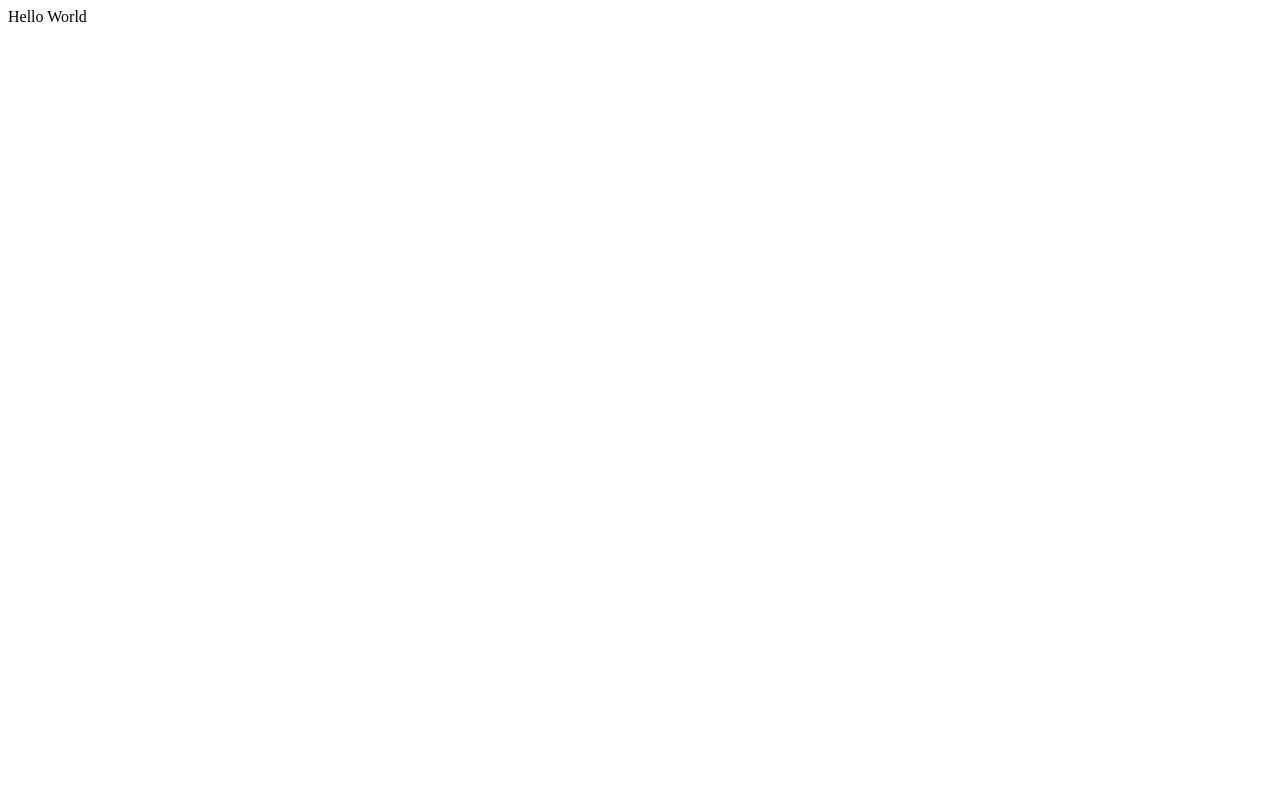
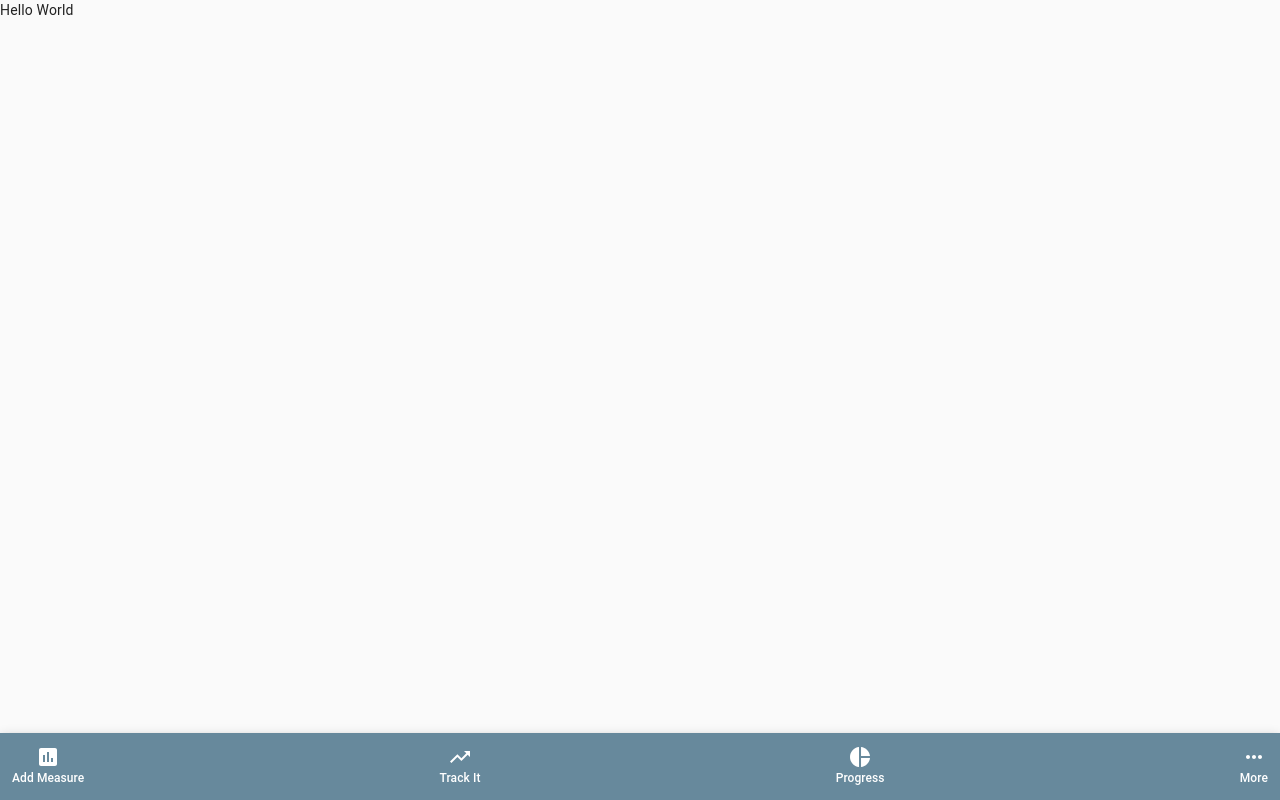
Before and after one commit to martinnajjar12/calories-frontend, a React (Create React App) app: page / in a window 1280 px wide. Built offline with nearby package versions, Linux system fonts and the light colour scheme.

Commit message:
Add a navigation bar

```diff
--- a/src/App.js
+++ b/src/App.js
@@ -1,9 +1,14 @@
-function App() {
-  return (
+import { CssBaseline } from '@material-ui/core';
+import NavigationBar from './components/NavigationBar';
+
+const App = () => (
+  <>
+    <CssBaseline />
+    <NavigationBar />
     <div className="App">
       Hello World
     </div>
-  );
-}
+  </>
+);
 
 export default App;
--- /dev/null
+++ b/src/components/NavigationBar.js
@@ -0,0 +1,64 @@
+import React from 'react';
+import { makeStyles } from '@material-ui/core/styles';
+import AppBar from '@material-ui/core/AppBar';
+import Toolbar from '@material-ui/core/Toolbar';
+import IconButton from '@material-ui/core/IconButton';
+import {
+  InsertChart,
+  MoreHoriz,
+  PieChart,
+  TrendingUp,
+} from '@material-ui/icons';
+import { Grid, Typography } from '@material-ui/core';
+
+const useStyles = makeStyles({
+  appBar: {
+    top: 'auto',
+    bottom: 0,
+    backgroundColor: '#67899c',
+  },
+  fSize: {
+    fontSize: 12,
+  },
+});
+
+const NavigationBar = () => {
+  const classes = useStyles();
+
+  return (
+    <>
+      <AppBar position="fixed" className={classes.appBar}>
+        <Toolbar disableGutters>
+          <Grid container justify="space-between">
+            <IconButton color="inherit">
+              <Grid container direction="column" alignItems="center">
+                <InsertChart />
+                <Typography component="p" className={classes.fSize} variant="subtitle2" color="inherit">Add Measure</Typography>
+              </Grid>
+            </IconButton>
+            <IconButton color="inherit">
+              <Grid container direction="column" alignItems="center">
+                <TrendingUp />
+                <Typography component="p" className={classes.fSize} variant="subtitle2" color="inherit">Track It</Typography>
+              </Grid>
+            </IconButton>
+            <IconButton color="inherit">
+              <Grid container direction="column" alignItems="center">
+                <PieChart />
+                <Typography component="p" className={classes.fSize} variant="subtitle2" color="inherit">Progress</Typography>
+              </Grid>
+            </IconButton>
+            <IconButton color="inherit">
+              <Grid container direction="column" alignItems="center">
+                <MoreHoriz />
+                <Typography component="p" className={classes.fSize} variant="subtitle2" color="inherit">More</Typography>
+              </Grid>
+            </IconButton>
+          </Grid>
+        </Toolbar>
+      </AppBar>
+    </>
+  );
+};
+
+export default NavigationBar;
```
Also changed, not shown: package.json (+11 -0 lines), 1 other file (tests, documents, lock files or other folders).
